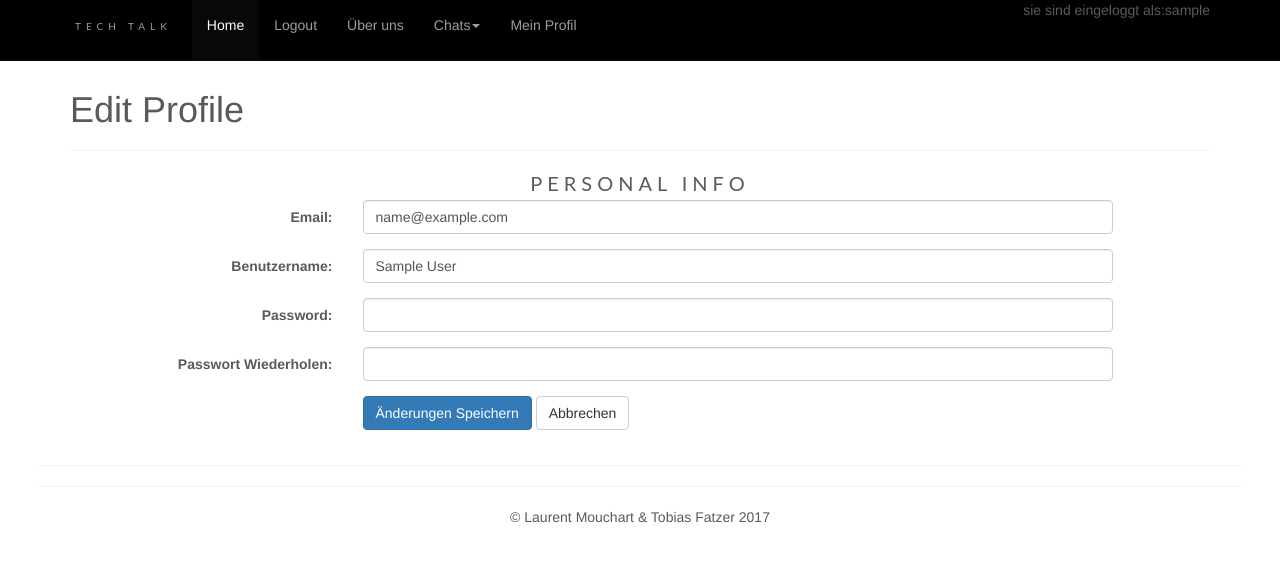
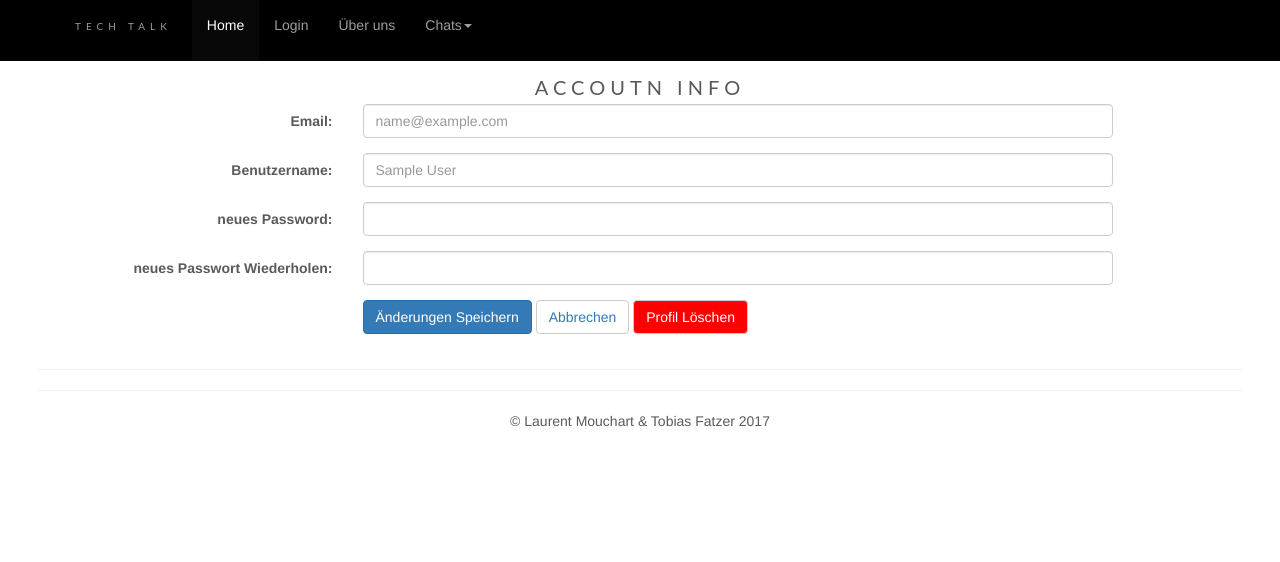
Before and after one commit to zfatzt/TechTalk, a PHP site: template view/meinProfil.php in a window 1280 px wide. Shown: the top 562 px of the page. Run offline with PHP 8.4, Linux system fonts and the light colour scheme; the visitor is signed in with stand-in values (Sample User, id 1); the template is opened without the code that fills it: most values are stand-ins (such as "Sample title", 1, 10 or a date in 2020); some libraries are stand-ins or nearby versions.

Commit message:
Fehlerbehebungen und Chat ohne Login nicht möglich

```diff
--- a/controller/ChatController.php
+++ b/controller/ChatController.php
@@ -19,10 +19,8 @@
 		$userRepo = new UserRepository ();
 		$alleUser = $userRepo->nutzerAuslesen ();
 		$view->alleUser = $alleUser;
-
 		$chatRepo = new ChatRepository ();
 		$alleNachrichten = $chatRepo->textAuslesen ( $chat_id );
-
 		$view->alleNachrichten = $alleNachrichten;
 		$view->display ();
 	}
--- a/controller/UeberpruefungController.php
+++ b/controller/UeberpruefungController.php
@@ -31,6 +31,7 @@
 			}
 		}
 	}
+
 	public function registrieren() {
 		if ($_SERVER ["REQUEST_METHOD"] == "POST") {
 
--- a/public/css/style.css
+++ b/public/css/style.css
@@ -35,6 +35,12 @@
 label.checkbox {
 	margin-left: 20px;
 }
+
+#warnung {
+	color: red;
+	text-align: center;
+}
+
 
 .modal-dialog {
 	width: 200px;
--- a/repository/ChatRepository.php
+++ b/repository/ChatRepository.php
@@ -19,13 +19,14 @@
 		if ($result->num_rows > 0) {
 			// output data of each row
 			while ( $row = $result->fetch_assoc () ) {
-				$textString = $textString. "Kevin: " . $row ["text"] . "<br>";
+				$textString = $textString . $row ["text"] . "<br>";
 			}
 			return $textString;
 		} else {
 			return "-keine Nachrichten-";
 		}
 	}
+
 	public function textSpeichern($text) {
 		$sql = "INSERT INTO techtalk.text (text) VALUES (?)";
 
--- a/view/header.php
+++ b/view/header.php
@@ -69,17 +69,17 @@
 
 
 
-				</ul>
-				<p style="float: right;">
+			</ul>
+			<ul class="nav navbar-nav" style="float: right; margin-top: auto; padding: auto;">
 
 				<?php
 
 				if (isset ( $username )) {
-					echo "sie sind eingeloggt als:" . $username;
+					echo "<span style='color: white;'> Eingeloggt als: " . $username . "</span>";
 				} else {
 					echo "";
 				}
-				?></p>
+				?></ul>
 			</div>
 
 		</div>
--- a/view/meinProfil.php
+++ b/view/meinProfil.php
@@ -1,43 +1,82 @@
 <div class="container">
-    <h1>Edit Profile</h1>
-  	<hr>
-        <h3>Personal info</h3>
-        <form class="form-horizontal" role="form">
+	<h3>Accoutn info</h3>
+	<form class="form-horizontal" method="post"
+		action="/user/profilBearbeiten">
 
 		<div class="form-group">
 			<label class="col-lg-3 control-label">Email:</label>
 			<div class="col-lg-8">
-              <input class="form-control" id="accountBearbeitenEmail" type="text" value="<?php echo$_SESSION['email'];?>" >
+				<input class="form-control" id="accountBearbeitenEmail"
+					name="accountBearbeitenEmail" type="text"
+					onkeyup="accountBearbeitenUeberpruefung()" placeholder="<?php echo $_SESSION['email'];?>">
 			</div>
 		</div>
 		<div class="form-group">
 			<label class="col-md-3 control-label">Benutzername:</label>
 			<div class="col-md-8">
-              <input class="form-control" type="text" required="required" value="<?php echo$_SESSION['benutzername'];?>" >
+				<input class="form-control" type="text"
+					id="accountBearbeitenBenutzername"
+					name="accountBearbeitenBenutzername" required="required"
+					onkeyup="accountBearbeitenUeberpruefung()"
+					placeholder="<?php echo $_SESSION['benutzername'];?>">
 			</div>
 		</div>
 		<div class="form-group">
-            <label class="col-md-3 control-label">Password:</label>
+			<label class="col-md-3 control-label">neues Password:</label>
 			<div class="col-md-8">
-              <input class="form-control" type="password" required="required">
+				<input class="form-control" name="accountBearbeitenPasswort"
+					id="accountBearbeitenPasswort" onchange="accountBearbeitenUeberpruefung()"
+					type="password" required="required">
 			</div>
 		</div>
 		<div class="form-group">
-            <label class="col-md-3 control-label">Passwort Wiederholen:</label>
+			<label class="col-md-3 control-label">neues Passwort Wiederholen:</label>
 			<div class="col-md-8">
-              <input class="form-control" type="password" required="required">
+				<input class="form-control"
+					id="accountBearbeitenPasswortWiederholen" type="password"
+					onkeyup="accountBearbeitenUeberpruefung()" required="required"
+					name="accountBearbeitenPasswortWiederholen">
 			</div>
 		</div>
+		<div id="bearbeiteWarnung"></div>
+			<div id="warnung"></div>
 				<div class="form-group">
 					<label class="col-md-3 control-label"></label>
 					<div class="col-md-8">
-              <input type="submit" class="btn btn-primary" value="Änderungen Speichern">
-              <span></span>
-              <input type="reset" class="btn btn-default" value="Abbrechen">
-            </div>
-          </div>
+						<input type="submit" class="btn btn-primary"
+							value="Änderungen Speichern"> <span></span> <a href="/"><button type="button" class="btn btn-default" data-dismiss="modal">Abbrechen</a></button>
+							<form class="form-horizontal" method="post" action="/user/profilLoeschen">
+								<button type="submit" class="btn btn-default" style="color: white; flaot: right; background-color: red">Profil Löschen</button>
+
 							</form>
 					</div>
 				</div>
+
+	</form>
 </div>
+
 <hr>
+<script>
+function accountBearbeitenUeberpruefung() {
+	document.getElementById("warnung").innerHTML = "";
+	var name = document.getElementById("accountBearbeitenBenutzername").value;
+	var email = document.getElementById("accountBearbeitenEmail").value;
+	var password1 = document.getElementById("accountBearbeitenPasswort").value;
+	var password2 = document.getElementById("accountBearbeitenPasswortWiederholen").value;
+
+	if(name.length < 2) {
+		document.getElementById("warnung").innerHTML = "Der Benutzername ist zu kurz <br/>";
+	}
+	if(/^[a-zA-Z0-9.!#$%&’*+/=?^_`{|}~-]+@[a-zA-Z0-9-]+(?:\.[a-zA-Z0-9-]+)*$/.test(email) == false) {
+		document.getElementById("warnung").innerHTML = document.getElementById("warnung").innerHTML + "E-Mail Adresse ist ungültig!<br/>";
+	}
+	if(password1 != password2) {
+		document.getElementById("warnung").innerHTML = document.getElementById("warnung").innerHTML + "Passw&ouml;rter stimmen nicht überein!<br/>";
+	}
+}
+
+
+
+
+
+</script>
```
Also changed, not shown: controller/UserController.php (+61 -3 lines), lib/Repository.php (+16 -144 lines), repository/UserRepository.php (+12 -10 lines), view/benutzer_anmelden.php (+3 -11 lines), view/chat.php (+20 -0 lines). Lines whose indentation alone changed are shown as unchanged.
